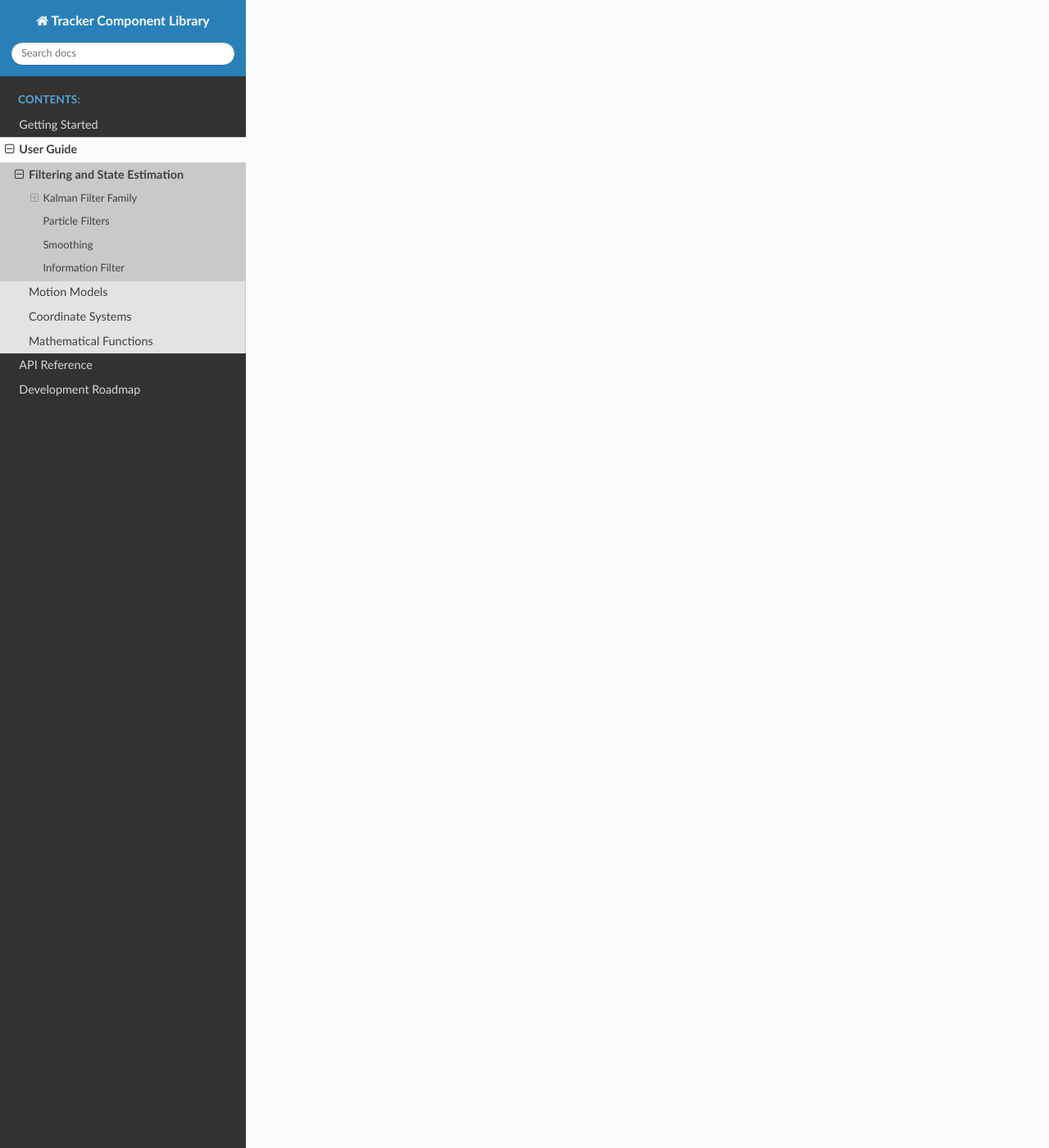
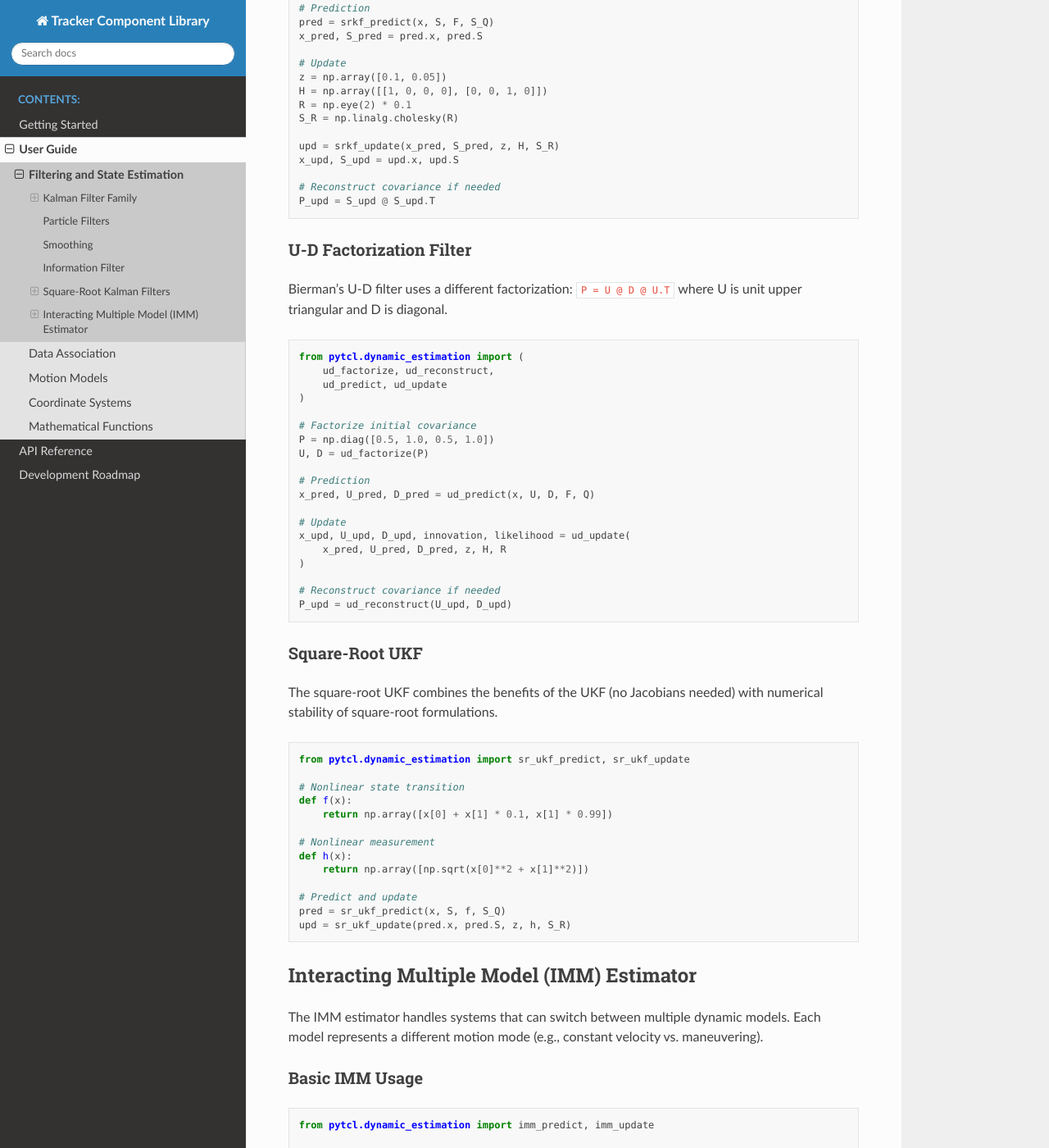
Before and after one commit to nedonatelli/TCL, a Sphinx documentation site: the page built from docs/user_guide/filtering.rst, in a window 1280 px wide and 1400 px high, scrolled down 3804 px. Shown: the whole window at 82% size. Built offline with Sphinx 7.4.7 and the Read the Docs theme 3.1.0, drawn with Linux system fonts in a browser that asks for light colours; some of the changed text lies outside the part shown.

Commit message:
Add comprehensive tests and documentation for v0.3.0 features
Testing:
- Added 36 new comprehensive tests (test_v030_comprehensive.py)
- Tests cover numerical stability, edge cases, cross-feature integration
- All 408 tests passing
- Coverage increased from 58% to 61%

Documentation:
- Added Sphinx docs for square-root filters and IMM to dynamic_estimation.rst
- Created assignment_algorithms.rst for JPDA and data association docs
- Created data_association.rst user guide with examples
- Updated filtering.rst with SRKF, U-D filter, SR-UKF, and IMM guides

Fixes:
- Fixed version parsing to handle dev/alpha/beta suffixes
- Fixed unused imports and variables (flake8 clean)

🤖 Generated with [Claude Code](https://claude.com/claude-code)

Co-Authored-By: Claude Opus 4.5 <noreply@anthropic.com>

```diff
--- a/docs/api/index.rst
+++ b/docs/api/index.rst
@@ -11,3 +11,4 @@ This section provides detailed API documentation for all modules.
    coordinate_systems
    dynamic_models
    dynamic_estimation
+   assignment_algorithms
--- a/docs/user_guide/filtering.rst
+++ b/docs/user_guide/filtering.rst
@@ -182,3 +182,171 @@ the information matrix (inverse covariance):
    # Work with information form: y = P^{-1} x, Y = P^{-1}
    y_pred, Y_pred = information_filter_predict(y, Y, F, Q)
    y_upd, Y_upd = information_filter_update(y_pred, Y_pred, z, H, R)
+
+Square-Root Kalman Filters
+--------------------------
+
+Square-root filters propagate the Cholesky factor of the covariance matrix
+instead of the covariance itself. This provides improved numerical stability
+and guarantees positive semi-definiteness.
+
+Square-Root Kalman Filter (SRKF)
+^^^^^^^^^^^^^^^^^^^^^^^^^^^^^^^^
+
+.. code-block:: python
+
+   from pytcl.dynamic_estimation import srkf_predict, srkf_update
+   import numpy as np
+
+   # Initialize with Cholesky factors instead of covariances
+   x = np.array([0.0, 1.0, 0.0, 0.5])
+   P = np.eye(4) * 0.1
+   S = np.linalg.cholesky(P)  # S @ S.T = P
+
+   # System matrices
+   F = np.array([[1, 0.1, 0, 0], [0, 1, 0, 0],
+                 [0, 0, 1, 0.1], [0, 0, 0, 1]])
+   Q = np.eye(4) * 0.01
+   S_Q = np.linalg.cholesky(Q)
+
+   # Prediction
+   pred = srkf_predict(x, S, F, S_Q)
+   x_pred, S_pred = pred.x, pred.S
+
+   # Update
+   z = np.array([0.1, 0.05])
+   H = np.array([[1, 0, 0, 0], [0, 0, 1, 0]])
+   R = np.eye(2) * 0.1
+   S_R = np.linalg.cholesky(R)
+
+   upd = srkf_update(x_pred, S_pred, z, H, S_R)
+   x_upd, S_upd = upd.x, upd.S
+
+   # Reconstruct covariance if needed
+   P_upd = S_upd @ S_upd.T
+
+U-D Factorization Filter
+^^^^^^^^^^^^^^^^^^^^^^^^
+
+Bierman's U-D filter uses a different factorization: ``P = U @ D @ U.T``
+where U is unit upper triangular and D is diagonal.
+
+.. code-block:: python
+
+   from pytcl.dynamic_estimation import (
+       ud_factorize, ud_reconstruct,
+       ud_predict, ud_update
+   )
+
+   # Factorize initial covariance
+   P = np.diag([0.5, 1.0, 0.5, 1.0])
+   U, D = ud_factorize(P)
+
+   # Prediction
+   x_pred, U_pred, D_pred = ud_predict(x, U, D, F, Q)
+
+   # Update
+   x_upd, U_upd, D_upd, innovation, likelihood = ud_update(
+       x_pred, U_pred, D_pred, z, H, R
+   )
+
+   # Reconstruct covariance if needed
+   P_upd = ud_reconstruct(U_upd, D_upd)
+
+Square-Root UKF
+^^^^^^^^^^^^^^^
+
+The square-root UKF combines the benefits of the UKF (no Jacobians needed)
+with numerical stability of square-root formulations.
+
+.. code-block:: python
+
+   from pytcl.dynamic_estimation import sr_ukf_predict, sr_ukf_update
+
+   # Nonlinear state transition
+   def f(x):
+       return np.array([x[0] + x[1] * 0.1, x[1] * 0.99])
+
+   # Nonlinear measurement
+   def h(x):
+       return np.array([np.sqrt(x[0]**2 + x[1]**2)])
+
+   # Predict and update
+   pred = sr_ukf_predict(x, S, f, S_Q)
+   upd = sr_ukf_update(pred.x, pred.S, z, h, S_R)
+
+Interacting Multiple Model (IMM) Estimator
+------------------------------------------
+
+The IMM estimator handles systems that can switch between multiple
+dynamic models. Each model represents a different motion mode
+(e.g., constant velocity vs. maneuvering).
+
+Basic IMM Usage
+^^^^^^^^^^^^^^^
+
+.. code-block:: python
+
+   from pytcl.dynamic_estimation import imm_predict, imm_update
+
+   # Two modes: constant velocity (CV) and coordinated turn (CT)
+   x = np.array([0.0, 10.0, 0.0, 5.0])  # [x, vx, y, vy]
+   P = np.eye(4) * 1.0
+
+   # Mode probabilities and transition matrix
+   mu = np.array([0.9, 0.1])  # Start in CV mode
+   Pi = np.array([[0.95, 0.05],   # CV -> CV, CV -> CT
+                  [0.10, 0.90]])  # CT -> CV, CT -> CT
+
+   # Model-specific dynamics
+   dt = 0.1
+   F_cv = np.array([[1, dt, 0, 0], [0, 1, 0, 0],
+                    [0, 0, 1, dt], [0, 0, 0, 1]])
+   F_ct = ... # Coordinated turn model
+
+   Q_cv = np.eye(4) * 0.01
+   Q_ct = np.eye(4) * 0.1  # Higher uncertainty for maneuvering
+
+   # Predict
+   pred = imm_predict(
+       [x, x], [P, P], mu, Pi,
+       [F_cv, F_ct], [Q_cv, Q_ct]
+   )
+
+   # Update
+   z = np.array([0.5, 0.3])
+   H = np.array([[1, 0, 0, 0], [0, 0, 1, 0]])
+   R = np.eye(2) * 0.1
+
+   upd = imm_update(
+       pred.mode_states, pred.mode_covs, pred.mode_probs,
+       z, [H, H], [R, R]
+   )
+
+   # Combined estimate
+   x_est = upd.x
+   P_est = upd.P
+   mode_probs = upd.mode_probs  # Current mode probabilities
+
+IMMEstimator Class
+^^^^^^^^^^^^^^^^^^
+
+For stateful IMM filtering:
+
+.. code-block:: python
+
+   from pytcl.dynamic_estimation import IMMEstimator
+
+   # Initialize
+   Pi = np.array([[0.95, 0.05], [0.10, 0.90]])
+   imm = IMMEstimator(n_modes=2, state_dim=4, transition_matrix=Pi)
+
+   imm.initialize(x0, P0)
+   imm.set_mode_model(0, F_cv, Q_cv)
+   imm.set_mode_model(1, F_ct, Q_ct)
+   imm.set_measurement_model(H, R)
+
+   # Filter loop
+   for z in measurements:
+       result = imm.predict_update(z)
+       print(f"State: {result.x}, Mode probs: {imm.mode_probs}")
--- a/docs/user_guide/index.rst
+++ b/docs/user_guide/index.rst
@@ -5,6 +5,7 @@ User Guide
    :maxdepth: 2
 
    filtering
+   data_association
    motion_models
    coordinate_systems
    mathematical_functions
```
Also changed, not shown: docs/api/assignment_algorithms.rst (added, +57 -0 lines), docs/api/dynamic_estimation.rst (+21 -0 lines), docs/user_guide/data_association.rst (added, +203 -0 lines), pytcl/__init__.py (+17 -1 lines), 5 other files.
